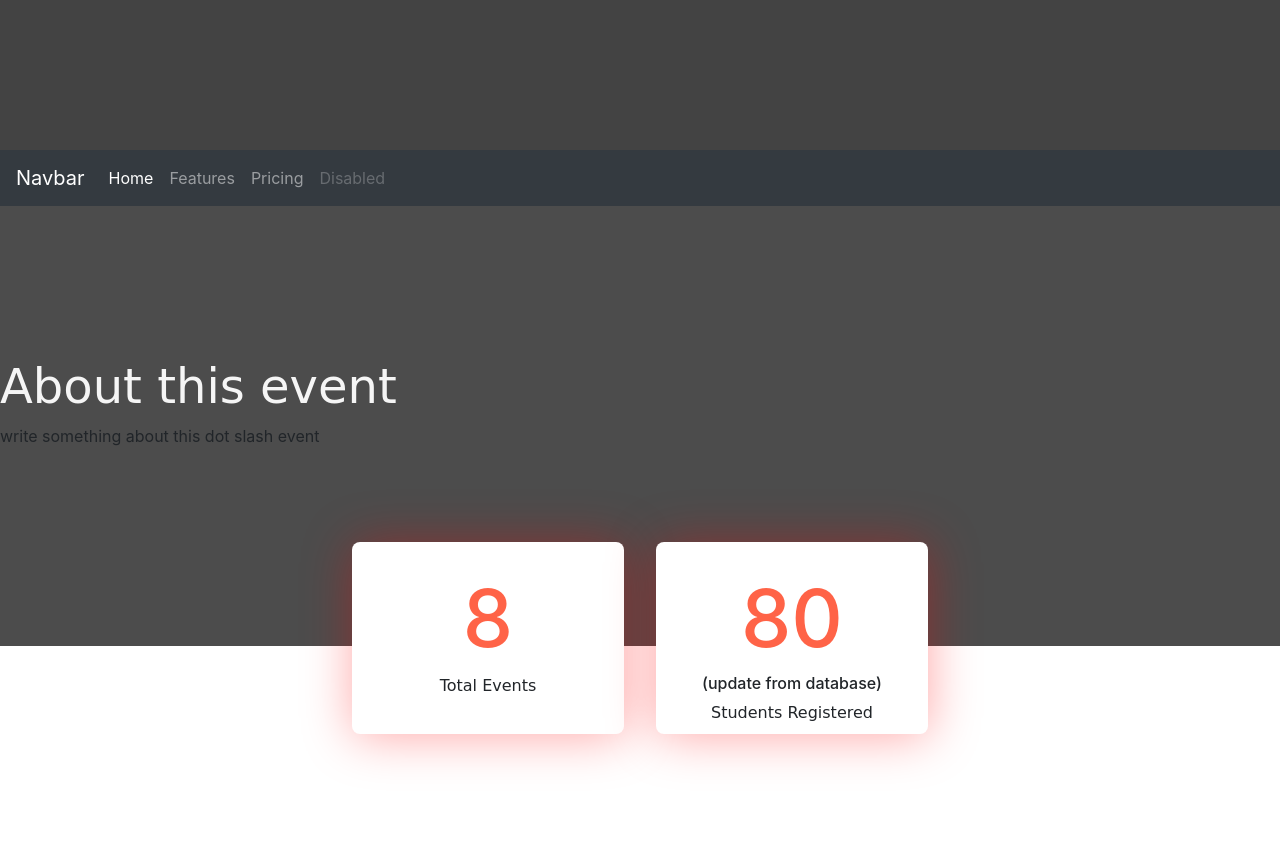
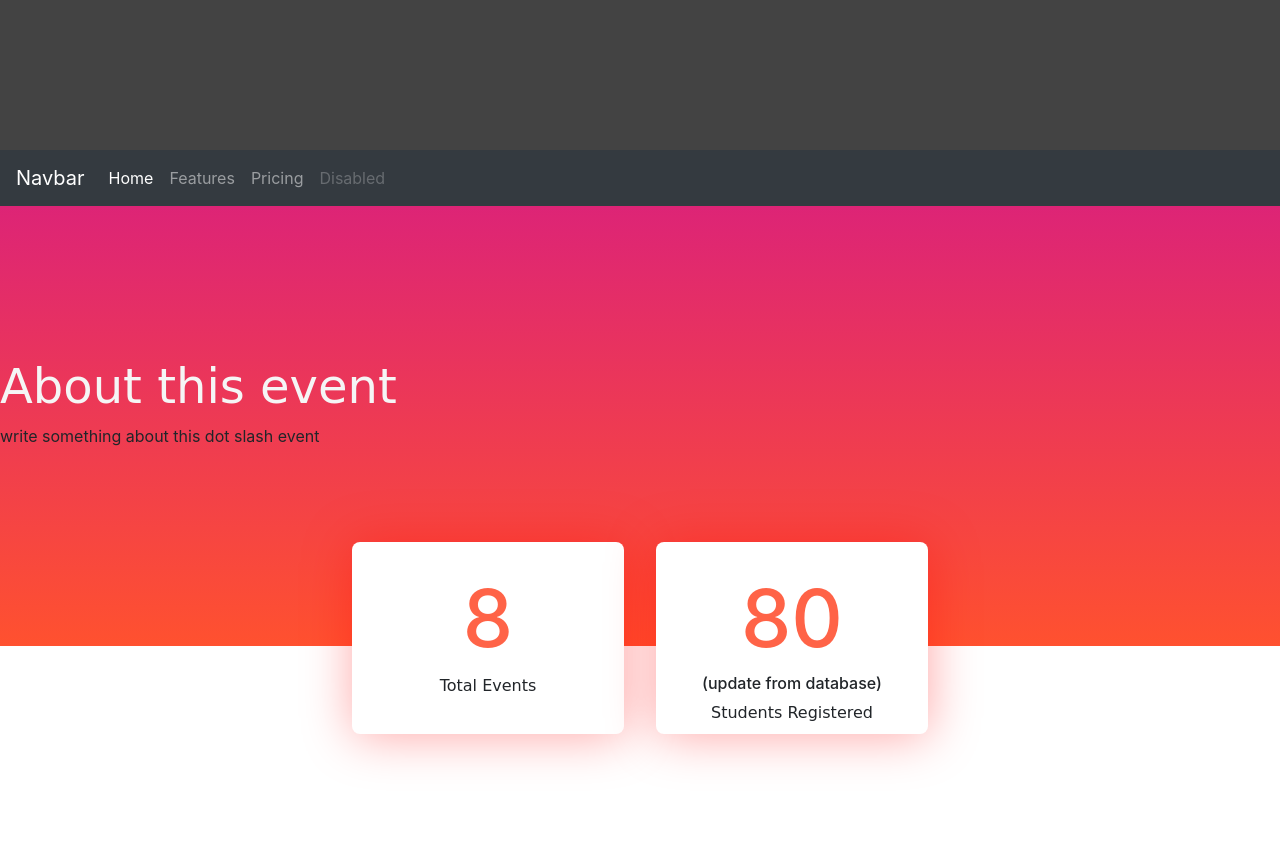
Before and after one commit to sohammukherjee1234/DotSlash, a website: page frontend/docs/index.html in a window 1280 px wide. Shown: the part 570-1416 px from the top of the page. Drawn offline with nearby package versions, Linux system fonts and the light colour scheme; a script that the page names is missing.

Commit message:
minor fixes of color

```diff
--- a/frontend/src/scss/style.scss
+++ b/frontend/src/scss/style.scss
@@ -8,6 +8,8 @@ header,
 section {
     overflow-x: hidden;
 }
+
+$bggradient: linear-gradient(to bottom, #dd2476, #ff512f);
 
 :root {
     --Sniglet-font: "Sniglet", cursive;
@@ -117,6 +119,7 @@ header .container .col-md-7 p {
     background-position: -24rem -19rem;
     background-size: 150%;
     position: relative;
+    background: $bggradient;
 }
 
 .cover .overlay {
@@ -131,7 +134,7 @@ header .container .col-md-7 p {
 .cover .content {
     width: 100%;
     height: 100%;
-    background: rgba(0, 0, 0, 0.7);
+
     padding-top: 19vmin;
 }
 
```
Also changed, not shown: frontend/docs/style.css.
